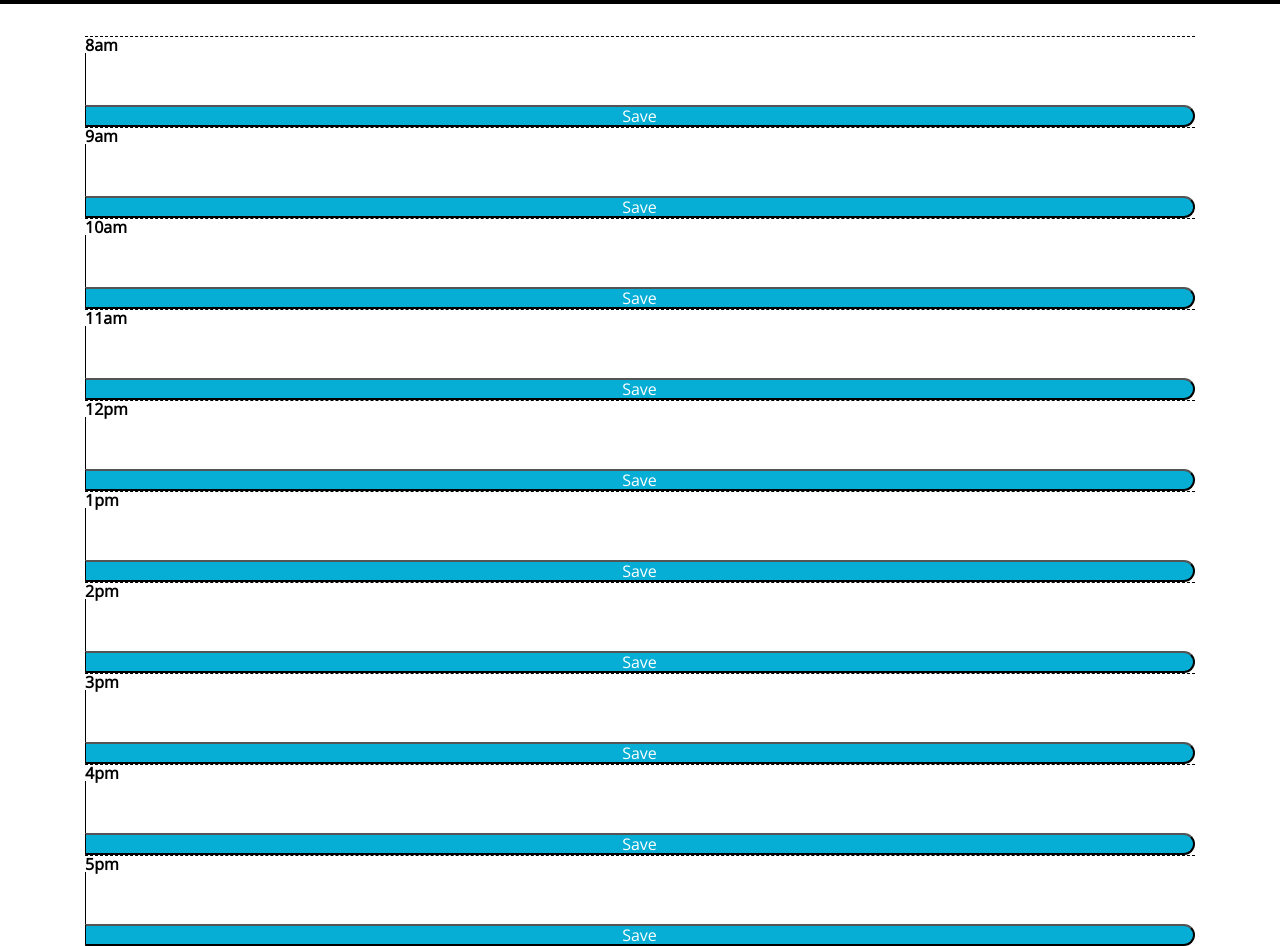
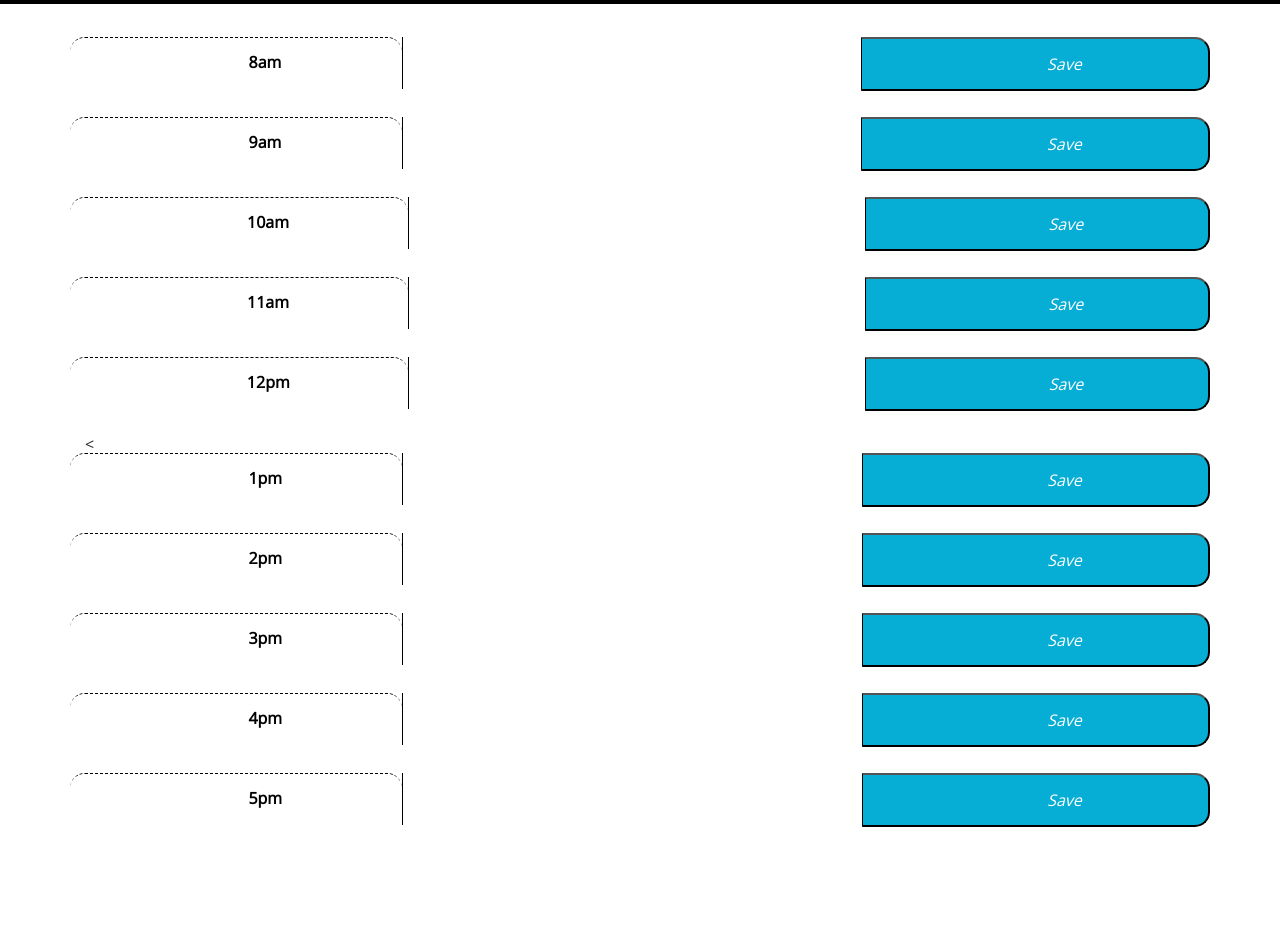
Before and after one commit to AbbyRosenthal/calendar-planner, a plain HTML site: page index.html in a window 1280 px wide. Shown: the part 300-1246 px from the top of the page. After the commit the page ends 1152 px from the top, so only its background shows below. Drawn offline with nearby package versions, Linux system fonts and the light colour scheme.

Commit message:
reformatted html time boxes to better access them

```diff
--- a/assets/script.js
+++ b/assets/script.js
@@ -9,14 +9,13 @@ var currentTime = moment();
 
 displayTime.textContent = currentTime.format('MMMM Do YYYY, h:mm:ss a')
 
-//SAVES TO localStorage
-  document.getElementById("saveBtn").addEventListener("click", function (e) {
+//SAVES TO localStorage for 9am
+  document.getElementById("saveBtn9").addEventListener("click", function (e) {
     // Assume 9 AM for now
     var saveTextArea = document.querySelector("#textarea");
     var thing = {
       "item9AM": saveTextArea.value.trim()
     }
-
     localStorage.setItem("textArea", JSON.stringify(thing));
   alert("Task has been saved!")
   console.log("yayyy it saved")
@@ -25,14 +24,23 @@ displayTime.textContent = currentTime.format('MMMM Do YYYY, h:mm:ss a')
 //how to save when browswer refreshes **NOT CURRENTLY WORKING
 var loadTasks = function() {
   textArea = JSON.parse(localStorage.getItem("textArea"))
-  console.log("This is the thing! Hooray!", textArea);
+  console.log(textArea);
 };
 
 loadTasks();
 
 
+var timeOfDay = function () {
+  var hour = $(".hour").text().trim();
 
+  var time = moment(hour, "LT");
+  console.log(time)
 
+  //add a class
+  if (moment().isAfter(time))
+
+timeOfDay();
+}
 
 // // //need to use in order to color code backgrounds **REFER TO 5.4.6
 // var auditTask = function(taskEl) {
--- a/css/style.css
+++ b/css/style.css
@@ -4,7 +4,7 @@ body {
     line-height: 1;
   }
 
-  textarea{
+  .userinput{
     background: transparent;
     border: none;
     resize: none;
--- a/index.html
+++ b/index.html
@@ -28,98 +28,131 @@
       <p class="lead">A simple calendar app for scheduling your work day</p>
       <p id="todaysDate" class="lead"></p>
     </header>
-    <div class="container container-fluid">
-      <div class="list-group list-group-flush ">
-          <!--insert bootstrap styling here-->
-          <div class="hour" id="hour8">
+
+    <div class="container">
+
+      <div id="8am" class="row list-group">
+        <div class="hour time-block align-items-center justify-content-center">
               8am
           </div>
           <!--allows user to type in the box-->
-          <textarea class="textarea">
+          <textarea class="userinput">
           </textarea>
-          <button class="saveBtn" id="saveBtn8">Save</button>
+          <button class="saveBtn" id="saveBtn8">
+              <i>Save</i>
+            </button>
       </div>
-      <div class="list-group">
-        <!--insert bootstrap styling here-->
-        <div class="hour" id="hour9">
+
+      <div id="9am" class="row list-group">
+        <div class="hour time-block align-items-center justify-content-center">
               9am
           </div>
-        <textarea class="textarea" id="textarea">
+          <!--allows user to type in the box-->
+          <textarea class="userinput">
           </textarea>
-        <button class="saveBtn" id="saveBtn9">Save</button>
+          <button class="saveBtn" id="saveBtn9">
+              <i>Save</i>
+            </button>
       </div>
-    <div class="list-group">
-        <!--insert bootstrap styling here-->
-        <div class="hour" id="hour10">
+
+      <div id="10am" class="row list-group">
+        <div class="hour time-block align-items-center justify-content-center">
               10am
           </div>
-        <textarea class="textarea">
+          <!--allows user to type in the box-->
+          <textarea class="userinput">
           </textarea>
-        <button class="saveBtn" id="saveBtn10">Save</button>
+          <button class="saveBtn" id="saveBtn10">
+              <i>Save</i>
+            </button>
       </div>
-    <div class="list-group">
-        <!--insert bootstrap styling here-->
-        <div class="hour" id="hour11">
+
+      <div id="11am" class="row list-group">
+        <div class="hour time-block align-items-center justify-content-center">
               11am
           </div>
-        <textarea class="textarea" id="textarea">
+          <!--allows user to type in the box-->
+          <textarea class="userinput">
           </textarea>
-        <button class="saveBtn" id="saveBtn11">Save</button>
+          <button class="saveBtn" id="saveBtn11">
+              <i>Save</i>
+            </button>
       </div>
-    <div class="list-group">
-        <!--insert bootstrap styling here-->
-        <div class="hour" id="hour12">
+
+      <div id="12pm" class="row list-group">
+        <div class="hour time-block align-items-center justify-content-center">
               12pm
           </div>
-        <textarea class="textarea" id="textarea">
+          <!--allows user to type in the box-->
+          <textarea class="userinput">
           </textarea>
-        <button class="saveBtn" id="saveBtn12">Save</button>
+          <button class="saveBtn" id="saveBtn12">
+              <i>Save</i>
+            </button>
       </div>
-    <div  class="list-group">
-        <!--insert bootstrap styling here-->
-        <div class="hour" id="hour1">
+
+
+    < <div id="1pm" class="row list-group">
+        <div class="hour time-block align-items-center justify-content-center">
               1pm
           </div>
-        <textarea class="textarea">
+          <!--allows user to type in the box-->
+          <textarea class="userinput">
           </textarea>
-        <button class="saveBtn" id="saveBtn1">Save</button>
+          <button class="saveBtn" id="saveBtn13">
+              <i>Save</i>
+            </button>
       </div>
-    <div class="list-group">
-        <!--insert bootstrap styling here-->
-        <div class="hour" id="hour2">
+
+
+      <div id="2pm" class="row list-group">
+        <div class="hour time-block align-items-center justify-content-center">
               2pm
           </div>
-        <textarea class="textarea">
+          <!--allows user to type in the box-->
+          <textarea class="userinput">
           </textarea>
-        <button class="saveBtn" id="saveBtn2">Save</button>
+          <button class="saveBtn" id="saveBtn14">
+              <i>Save</i>
+            </button>
       </div>
-    <div class="list-group">
-        <!--insert bootstrap styling here-->
-        <div class="hour" id="hour3">
+
+      <div id="3pm" class="row list-group">
+        <div class="hour time-block align-items-center justify-content-center">
               3pm
           </div>
-        <textarea class="textarea">
+          <!--allows user to type in the box-->
+          <textarea class="userinput">
           </textarea>
-        <button class="saveBtn" id="saveBtn3">Save</button>
+          <button class="saveBtn" id="saveBtn15">
+              <i>Save</i>
+            </button>
       </div>
-    <div class="list-group">
-        <!--insert bootstrap styling here-->
-        <div class="hour" id="hour4">
+
+      <div id="4pm" class="row list-group">
+        <div class="hour time-block align-items-center justify-content-center">
               4pm
           </div>
-        <textarea class="textarea">
+          <!--allows user to type in the box-->
+          <textarea class="userinput">
           </textarea>
-        <button class="saveBtn" id="saveBtn4">Save</button>
+          <button class="saveBtn" id="saveBtn16">
+              <i>Save</i>
+            </button>
       </div>
-    <div class="list-group">
-        <!--insert bootstrap styling here-->
-        <div class="hour" id="hour5">
+
+      <div id="5pm" class="row list-group">
+        <div class="hour time-block align-items-center justify-content-center">
               5pm
           </div>
-        <textarea class="textarea">
+          <!--allows user to type in the box-->
+          <textarea class="userinput">
           </textarea>
-        <button class="saveBtn" id="saveBtn5">Save</button>
+          <button class="saveBtn" id="saveBtn17">
+              <i>Save</i>
+            </button>
       </div>
+
     </div>
 
     <script src="https://code.jquery.com/jquery-3.4.1.min.js"></script>
```
Lines whose indentation alone changed are shown as unchanged.
